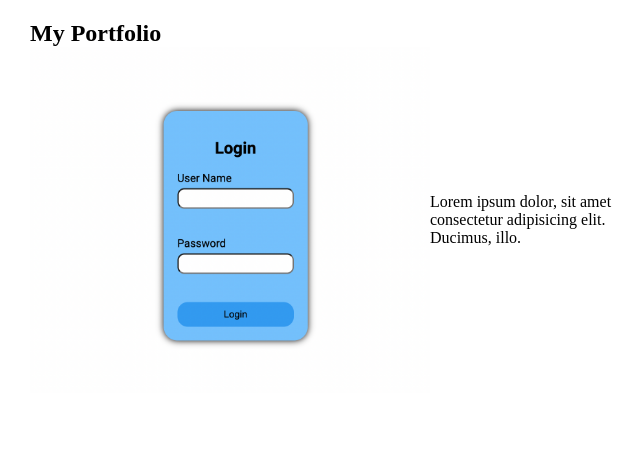
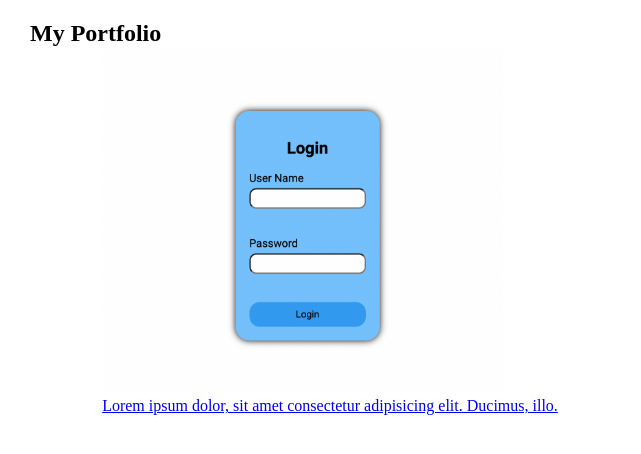
Before and after one commit to joshaak/frontend_10, a plain HTML site: page index.html in a window 1280 px wide. Shown: the whole page, without its empty margins (10-651 px from the left). Drawn offline with Linux system fonts and the light colour scheme.

Commit message:
added Url for project

```diff
--- a/index.html
+++ b/index.html
@@ -12,6 +12,10 @@
       <h2>My Portfolio</h2>
       <div class="container">
         <div class="project">
+          <a
+        target="_blank"
+        href="https://joshaak.github.io/frontend_10/01_loginform/index.html"
+      >
           <img src="assets/login_form.png" alt="" srcset="" />
           <p>
             Lorem ipsum dolor, sit amet consectetur adipisicing elit. Ducimus,
```
